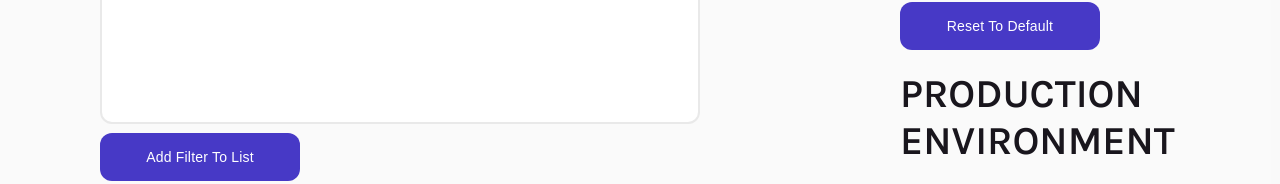
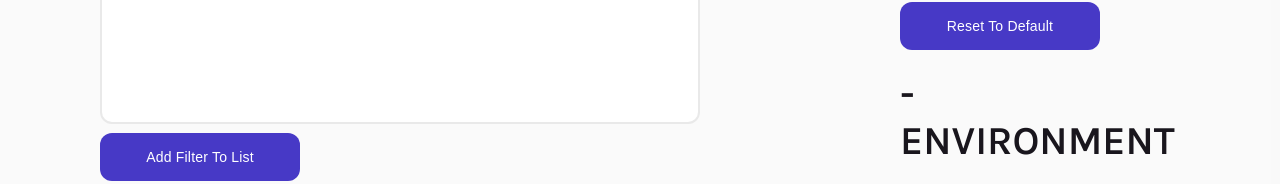
Before and after one commit to artur-gc/admin-panel-filter-editor, a React (Vite) app: page / in a window 1280 px wide. Shown: the part 184-368 px from the top of the page. Built offline with nearby package versions, Linux system fonts and the light colour scheme; no server answers.

Commit message:
add environment ind

```diff
--- a/src/FilterEditorPage/ui/FilterEditorPage.tsx
+++ b/src/FilterEditorPage/ui/FilterEditorPage.tsx
@@ -262,7 +262,7 @@ export function FilterEditorPage() {
                 <Button onClick={getNewFiltersData}>Get filters from database</Button>
                 <Button onClick={resetFiltersDataToDefault}>Reset To Default</Button>
                 <Typography size="xxl" weight="semi-bold" color="inverted">
-                    PRODUCTION ENVIRONMENT
+                    {import.meta.env.VITE_DEPLOY_MODE || "-"} ENVIRONMENT
                 </Typography>
                 <br />
             </div>
```
Also changed, not shown: package.json (+6 -6 lines).
